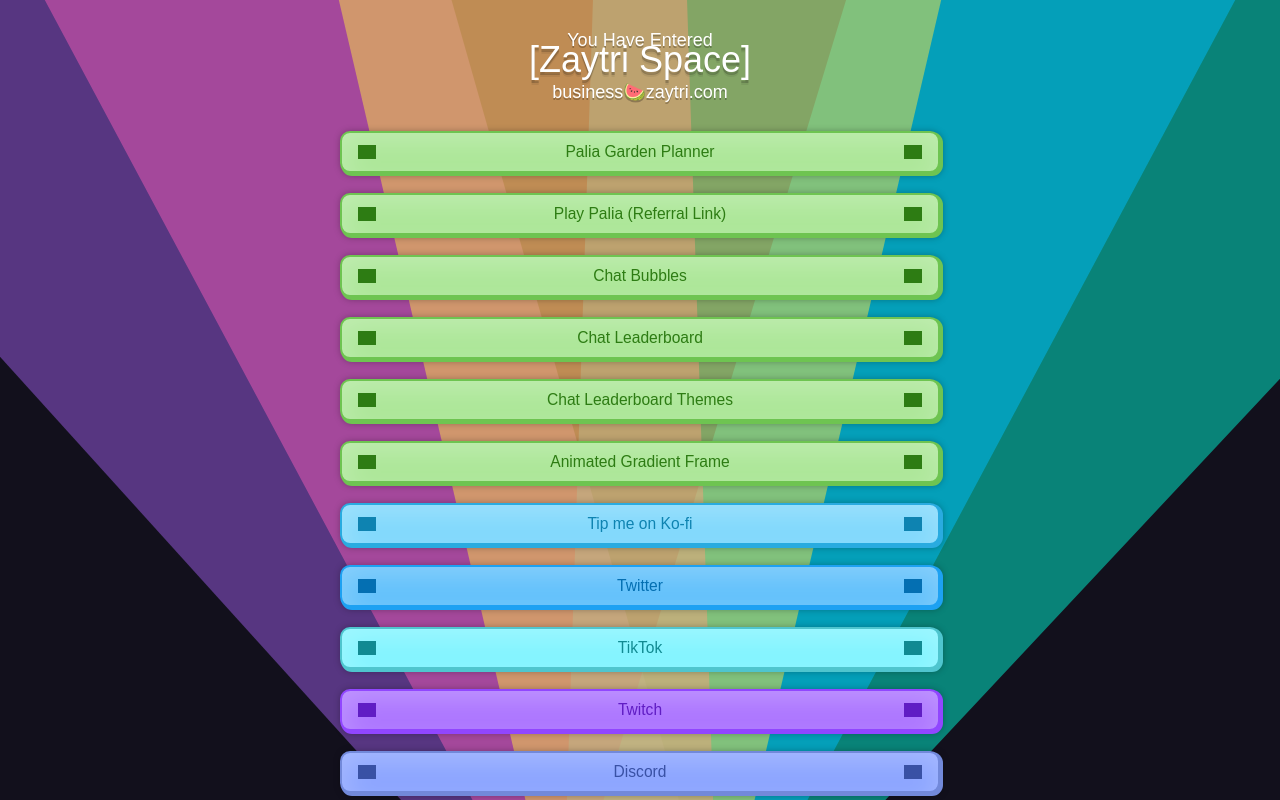
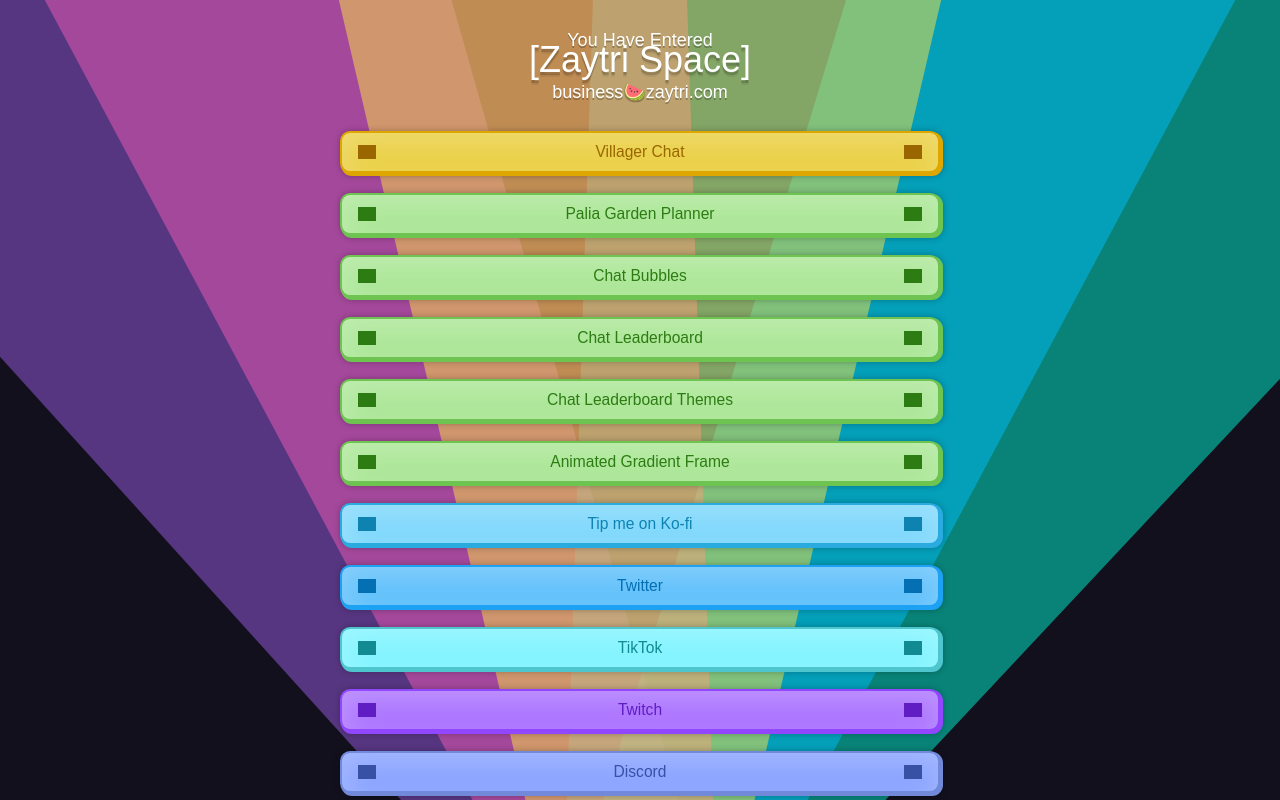
Before and after one commit to zaytri/zaytri.com, a Next.js app: page / in a window 1280 px wide. Shown: the top 800 px of the page. Built offline with nearby package versions, Linux system fonts and the light colour scheme; grey boxes are pictures that could not be loaded; a web font is replaced by a local one.

Commit message:
Remove Palia referral link and add Villager Chat link

```diff
--- a/pages/index.js
+++ b/pages/index.js
@@ -45,22 +45,16 @@
         </div>
 
         <div className={[styles.socialBox, 'column'].join(' ')}>
-          {/* <SocialButton
+          <SocialButton
             classes={[styles.gold, styles.widget]}
-            url='https://twitter.com/imzaytri/status/1576789605411479553'
-            label='Commission Info'
-          /> */}
+            url='https://ko-fi.com/s/203846e8fd'
+            label='Villager Chat'
+          />
 
           <SocialButton
             classes={[styles.widget]}
             url='https://docs.google.com/spreadsheets/d/1z60kAOtJTESQocGVLz33tv1u2Y9jilwtNU6f67Ww42g/edit#gid=0'
             label='Palia Garden Planner'
-          />
-
-          <SocialButton
-            classes={[styles.widget]}
-            url='https://accounts.palia.com/sign-up?referral=2cadc6ec-3d13-41e5-94d9-9281b450a8d8'
-            label='Play Palia (Referral Link)'
           />
 
           <SocialButton
```
